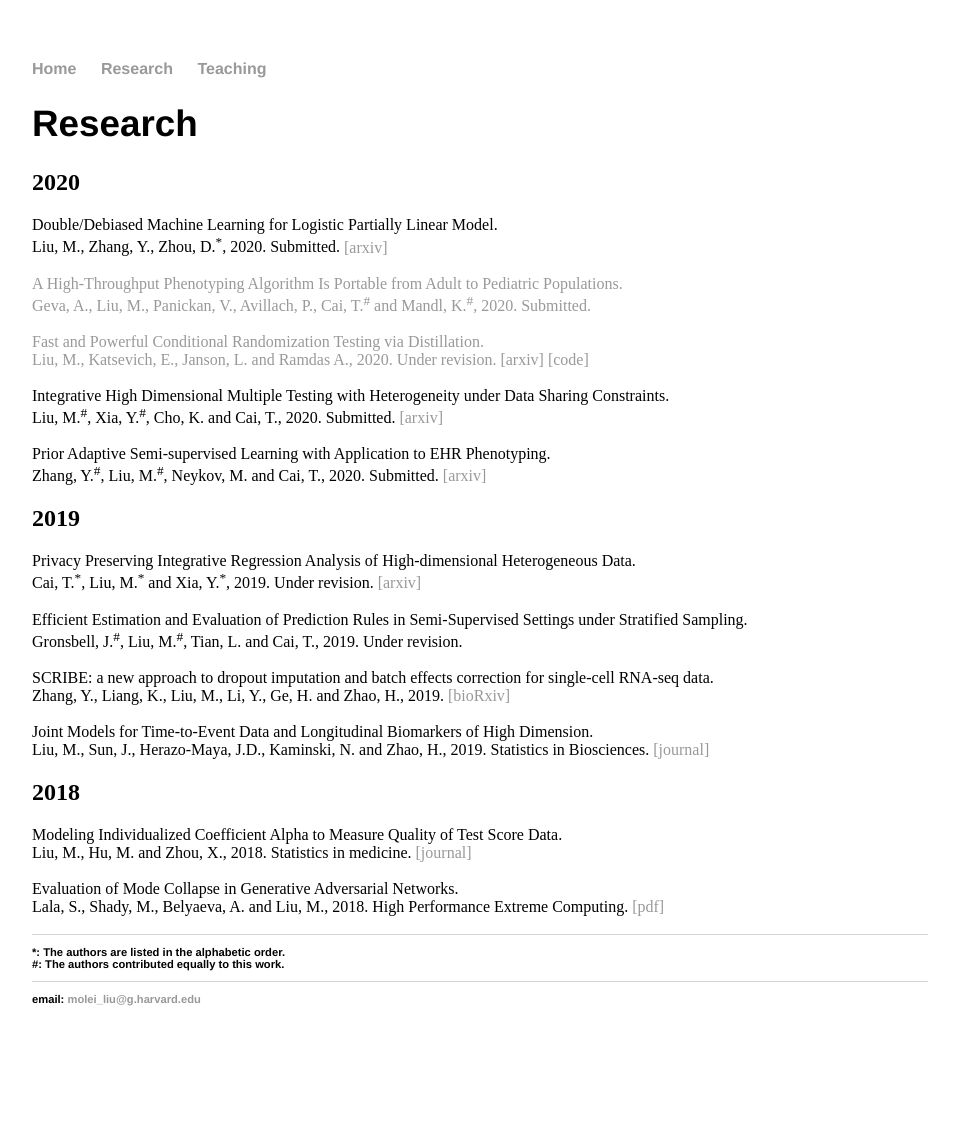
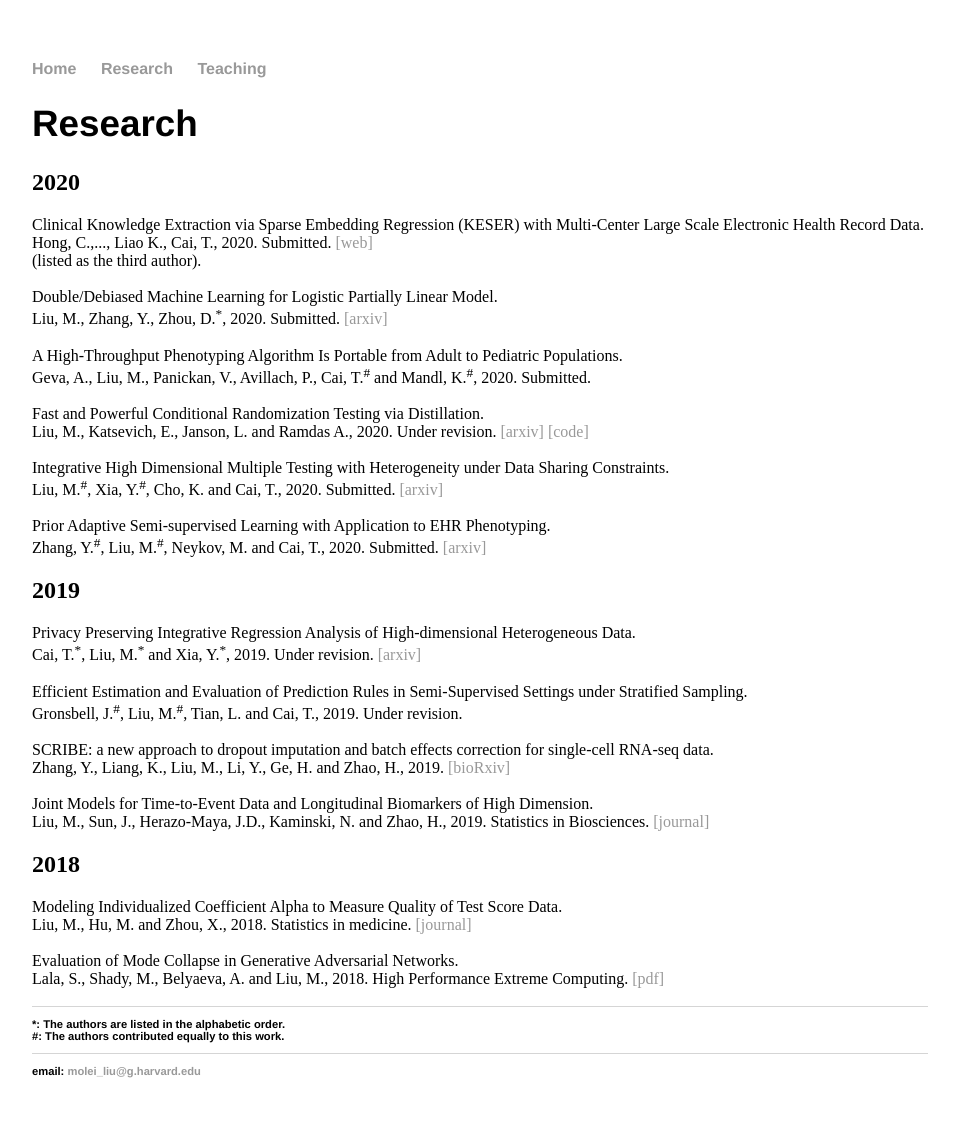
Before and after one commit to moleibobliu/moleibobliu.github.io, a Jekyll site: the page built from pub/index.html, in a window 1280 px wide. Shown: the whole page, without its empty margins (160-1119 px from the left). Built offline with Jekyll 4.4.1, drawn with Linux system fonts in a browser that asks for light colours; before the commit the page ends 1065 px from its top, so only the background shows below that.

Commit message:
Update index.html

```diff
--- a/pub/index.html
+++ b/pub/index.html
@@ -6,8 +6,13 @@ title: Molei Liu
 	<h1> Research </h1>
 	<h2> 2020 </h2>
 
-	Double/Debiased Machine Learning for Logistic Partially Linear Model.
-	<br \>  Liu, M., Zhang, Y., Zhou, D.<sup>*</sup>, 2020. Submitted. <a href="https://arxiv.org/abs/2009.14461"> [arxiv]
+	Clinical Knowledge Extraction via Sparse Embedding Regression (KESER) with Multi-Center Large Scale Electronic Health Record Data.
+	<br \> Hong, C.,..., Liao K., Cai, T., 2020. Submitted. <a href="https://celehs.github.io/KESER"> [web] </a>
+	<br \> (listed as the third author).
+	<br \>
+
+	<br \> Double/Debiased Machine Learning for Logistic Partially Linear Model.
+	<br \>  Liu, M., Zhang, Y., Zhou, D.<sup>*</sup>, 2020. Submitted. <a href="https://arxiv.org/abs/2009.14461"> [arxiv] </a>
 	<br \>
 
 	<br \>  A High-Throughput Phenotyping Algorithm Is Portable from Adult to Pediatric Populations.
```
